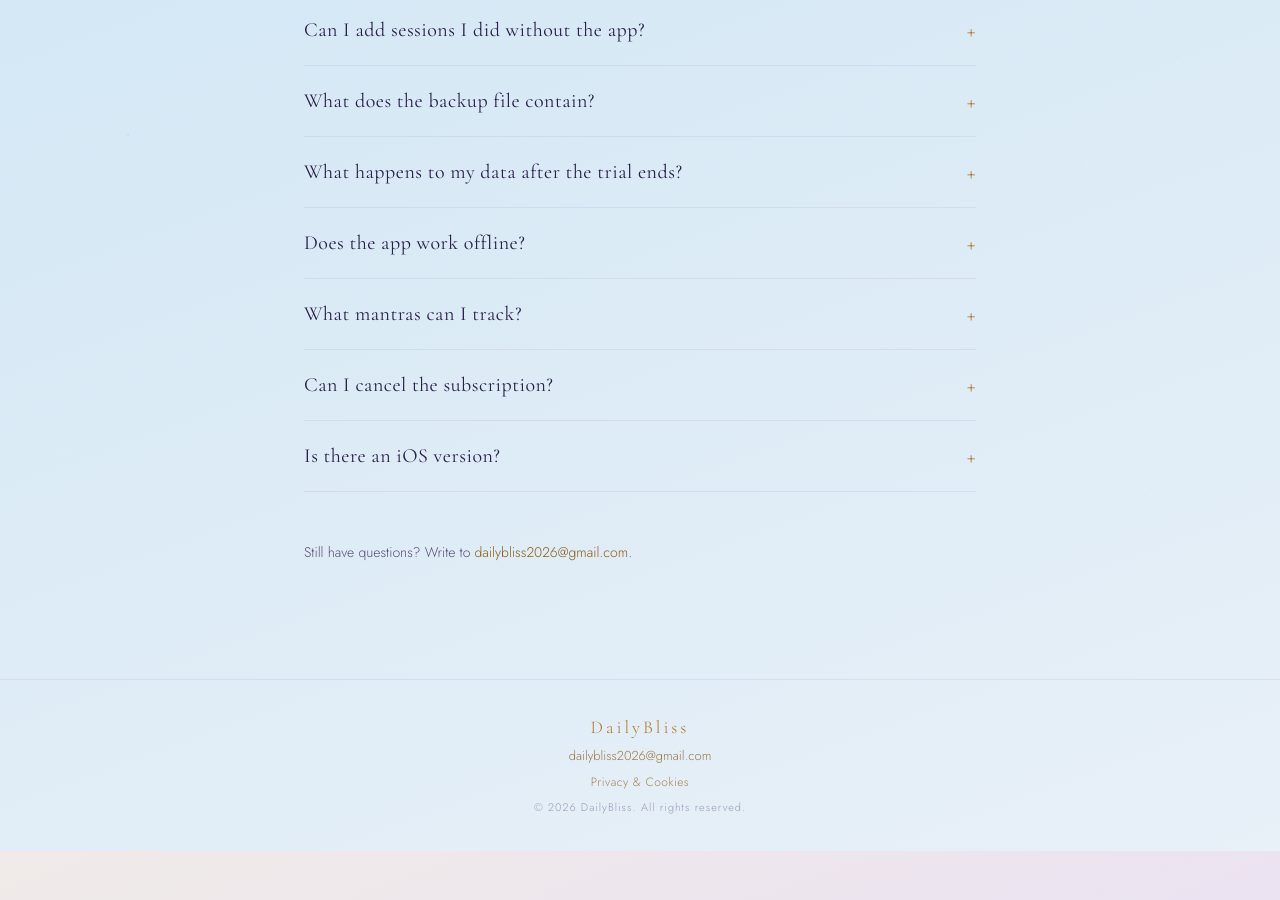
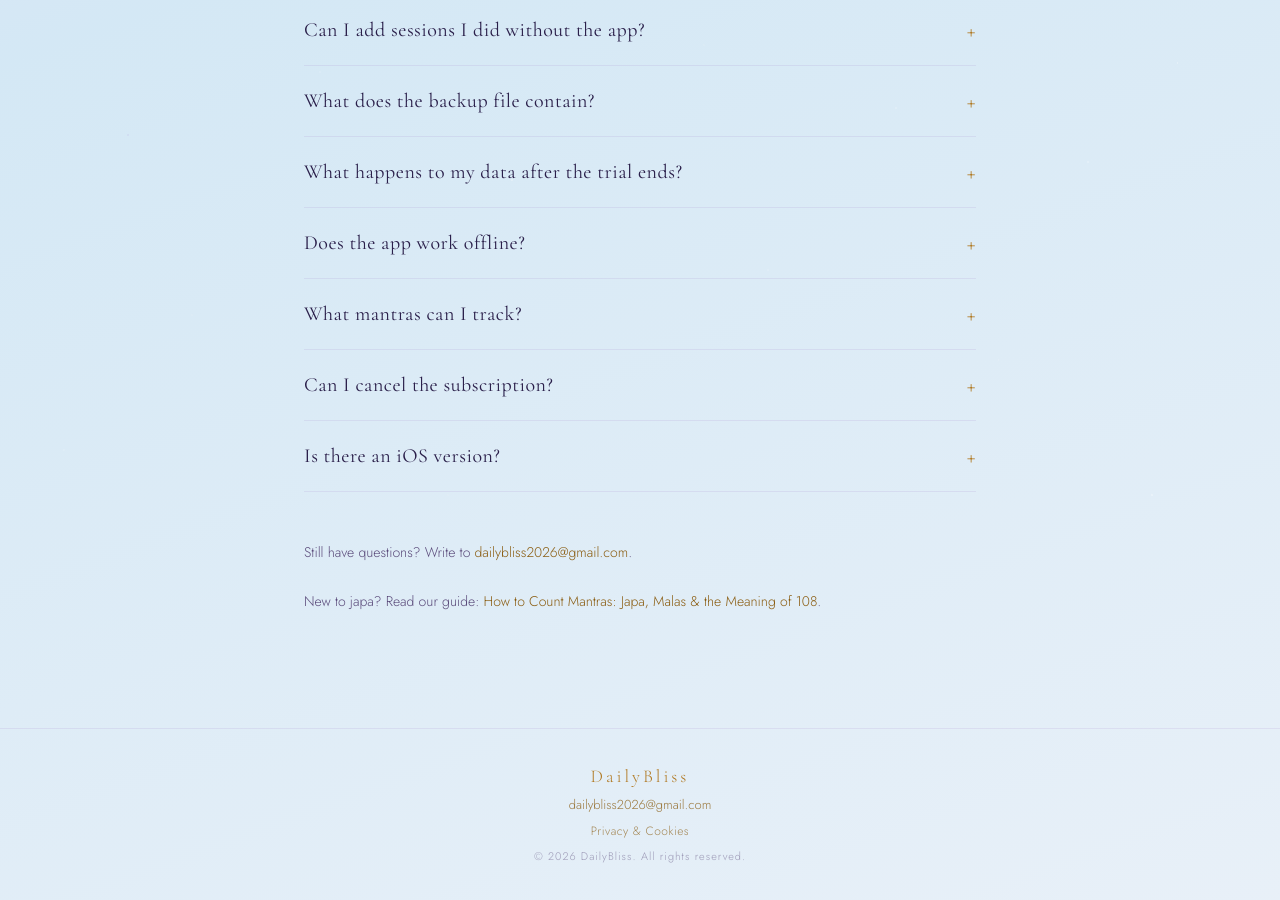
Before and after one commit to dailybliss/dailybliss.github.io, a Jekyll site: the page built from apps/mantracounter/index.html, in a window 1280 px wide and 900 px high, scrolled down 1529 px. Built offline with Jekyll 4.4.1, drawn with Linux system fonts in a browser that asks for light colours; before the commit the page ends 2380 px from its top, so only the background shows below that.

Commit message:
Update index.html

```diff
--- a/apps/mantracounter/index.html
+++ b/apps/mantracounter/index.html
@@ -161,4 +161,9 @@
     Still have questions? Write to <a href="mailto:{{ site.email }}">{{ site.email }}</a>.
   </p>
 
+  <p style="margin-top:24px; font-size:14px; color:var(--subtle);">
+    New to japa? Read our guide:
+    <a href="{{ '/blog/how-to-count-mantras/' | relative_url }}">How to Count Mantras: Japa, Malas &amp; the Meaning of 108</a>.
+  </p>
+
 </article>
```
